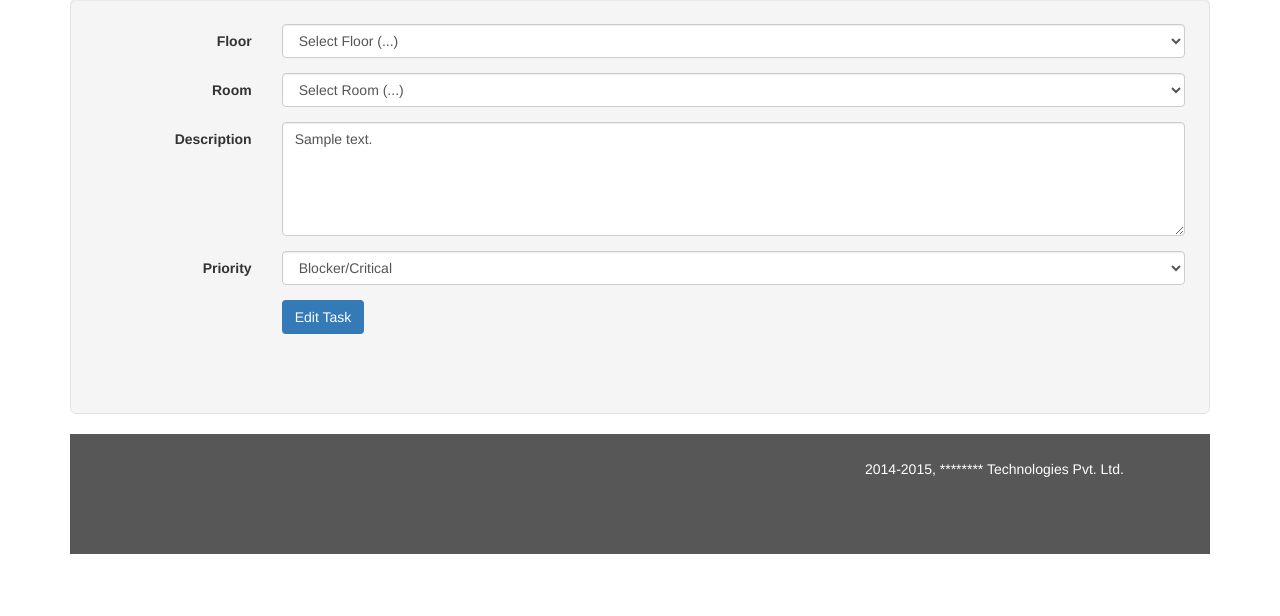
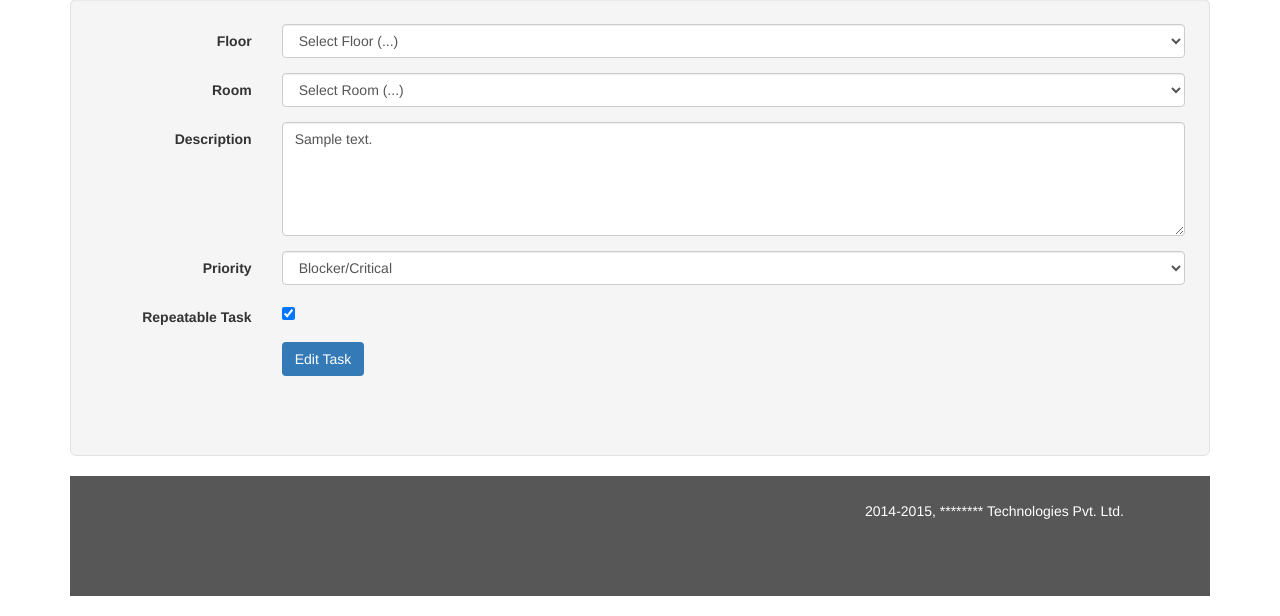
Before and after one commit to sachin11mk/fixit, a Django app: page /task/edit/1/ in a window 1280 px wide. Shown: the part 160-776 px from the top of the page. Run offline with Django 3.2, Linux system fonts and the light colour scheme; tables that the repository leaves empty hold one stand-in row (values such as "Sample post"); parts of the project's set-up code (start-up, migrations or seed data) failed here and were passed over; some libraries are stand-ins or nearby versions.

Commit message:
fixes to completed tasks

```diff
--- a/taskq/forms.py
+++ b/taskq/forms.py
@@ -164,6 +164,21 @@ class TaskAdminForm(TaskForm):
                 raise forms.ValidationError('Description field is required.')
         return self.cleaned_data['desc']
 
+    def clean_repeat_time(self):
+        if not self.cleaned_data.has_key('repeatable'):
+            return self.cleaned_data['repeat_time']
+        else:
+            temp_time = self.cleaned_data['repeat_time']
+            if not temp_time:
+                raise forms.ValidationError('Repeat time field is required.')
+            else:
+                time_str = "%s:00"%temp_time
+                date_str = datetime.now().strftime("%Y-%m-%d ")
+                datetime_str = "%s %s"%(date_str, time_str)
+                date_obj = datetime.strptime(datetime_str, "%Y-%m-%d %H:%M:%S")
+                return date_obj
+        #self.cleaned_data['repeat_time']
+
 
     def clean(self):
         return self.cleaned_data
--- a/taskq/templates/edit_task.html
+++ b/taskq/templates/edit_task.html
@@ -47,6 +47,25 @@
                 </div>
             {% endif %}
 
+            <div class="form-group">
+                <label for="repeatable" class="col-sm-2
+                    control-label">Repeatable Task</label>
+                <div class="col-sm-2">
+                    {{form.repeatable}}
+                </div>
+
+                <div class="col-sm-8" id="repeat-time-div" style="display:none;">
+                    <div class="input-group clockpicker">
+                        {{form.repeat_time}}
+                        <span class="input-group-addon">
+                            <span class="glyphicon glyphicon-time"></span>
+                        </span>
+                    </div>
+                </div>
+
+            </div>
+
+
 
 
             <div class="form-group">
@@ -64,3 +83,23 @@
 
 
 {% endblock content %}
+
+
+{% block extra_js %}
+    <script src="{{STATIC_URL}}js/jquery-clockpicker.min.js"></script>
+    <script type="text/javascript">
+        $(document).ready(function(){
+            $('#id_repeatable').click(function(){
+                if( $(this).is(':checked')){
+                    $('#repeat-time-div').css('display', 'block');
+                    $('.clockpicker').clockpicker({
+                        'donetext': 'Done',
+                    });
+                }
+                else {
+                    $('#repeat-time-div').css('display', 'none');
+                }
+            });
+        });
+    </script>
+{% endblock extra_js %}
--- a/taskq/views.py
+++ b/taskq/views.py
@@ -112,6 +112,8 @@ def edit_task(request, task_id):
         'desc': task.desc,
         'priority': task.priority,
         'status': task.status,
+        'repeatable': task.repeatable,
+        'repeat_time': task.repeat_time,
     }
     form = TaskAdminForm(initial=task_dict)
     if request.method == "POST":
@@ -123,6 +125,16 @@ def edit_task(request, task_id):
             data['desc'] = form.cleaned_data['desc']
             data['priority'] = form.cleaned_data['priority']
             data['status'] = form.cleaned_data['status']
+
+            if request.POST.has_key('repeatable'):
+                repeatable = True
+                data['repeat_time'] = form.cleaned_data['repeat_time']
+            else:
+                repeatable = False
+                data['repeat_time'] = None
+            data['repeatable'] = repeatable
+
+
             task = update_task(task, form_data=data)
             success_msg = "Task updated successfully."
             messages.add_message(request, messages.SUCCESS, success_msg)
@@ -292,6 +304,17 @@ def completed_list(request):
     tasks = TaskQ.objects.all()
 
     tasks = tasks.order_by('priority')
+    p_tasks = tasks.filter(status='P')
+    c_tasks = tasks.filter(status='C')
+    i_tasks = tasks.filter(status='I')
+    n_tasks = tasks.filter(status='N')
+
+    pending_cnt = len(p_tasks)
+    complete_cnt = len(c_tasks)
+    progress_cnt = len(i_tasks)
+    impossible_cnt = len(n_tasks)
+    other_cnt = progress_cnt + impossible_cnt
+
 
     #
     # Complete tasks
@@ -315,11 +338,8 @@ def completed_list(request):
 
     now = datetime.now()
     last_week = now - timedelta(days=7)
-    print "EEEE"
-    print now, last_week
     week_tasks =  tasks.filter(created__range=[last_week, now]).exclude(\
             status='I')
-    print week_tasks
     week_cnt = len(week_tasks)
     week_done_cnt = len(week_tasks.filter(status='C'))
 
@@ -343,8 +363,8 @@ def completed_list(request):
     context = RequestContext(request, {
                 'tasks':tasks,\
                 'ctask_list':ctask_list, \
-                'task_cnt': task_cnt, \
-                'complete_cnt': complete_cnt, \
+                'task_cnt': task_cnt, 'pending_cnt': pending_cnt,\
+                'complete_cnt': complete_cnt, 'progress_cnt':progress_cnt,\
                 #'avg_closure_time': avg_closure_time,
                 'week_cnt': week_cnt,
                 'week_done_cnt': week_done_cnt,
```
Also changed, not shown: taskq/templates/completed_list.html (+10 -1 lines).
